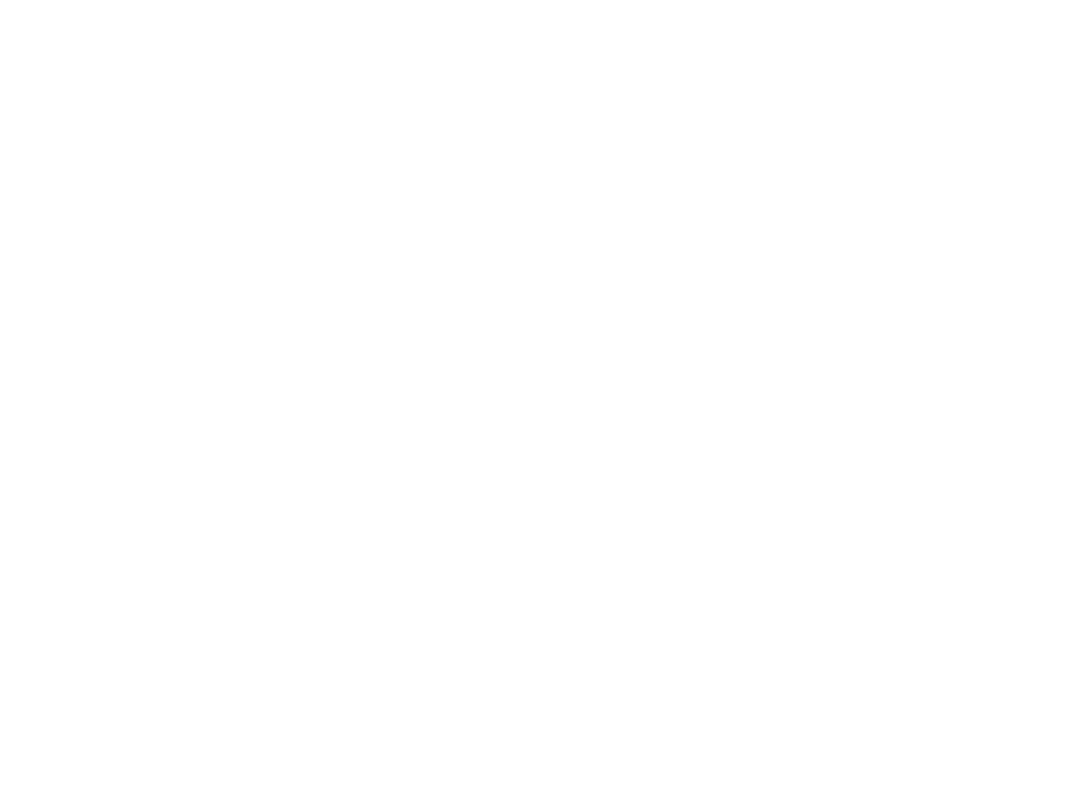
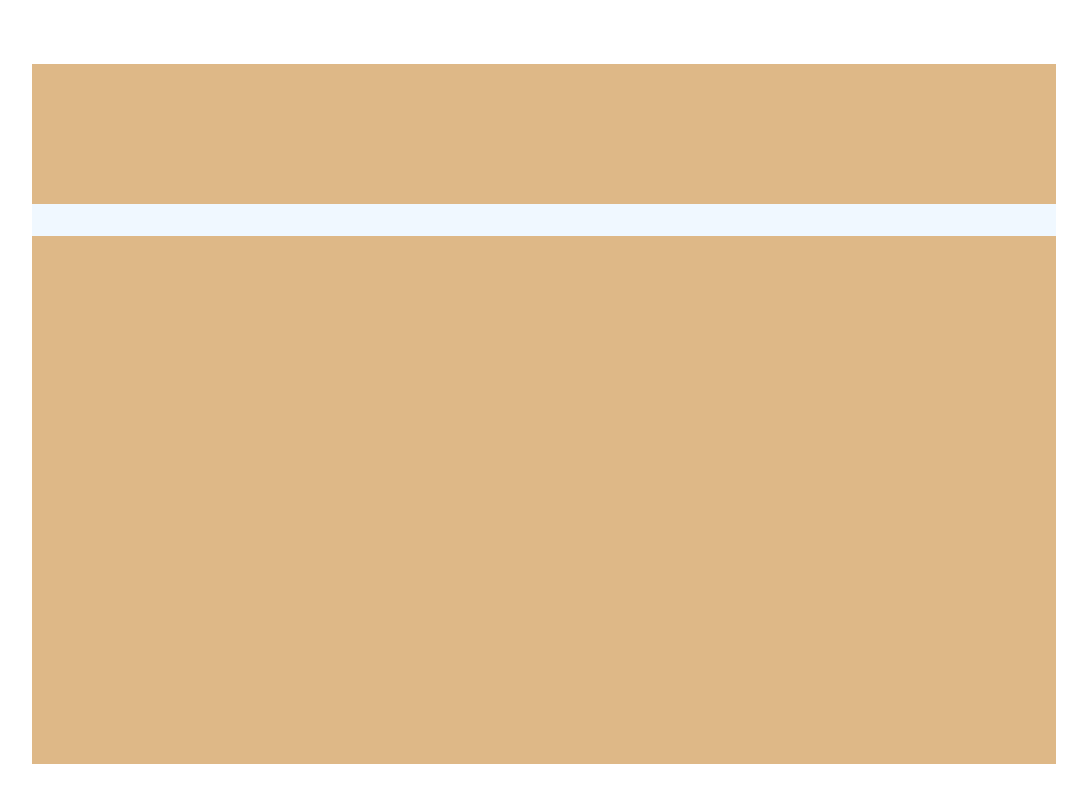
Before and after one commit to evansaizik/HNG_TASK_ONE, a React (Create React App) app: page / in a window 1280 px wide. Shown: the top 802 px of the page, without its empty margins (96-1183 px from the left). Built offline with nearby package versions, Linux system fonts and the light colour scheme.

Commit message:
Creating different JSX components

```diff
--- a/src/App.js
+++ b/src/App.js
@@ -1,4 +1,4 @@
-import Container from "./components/Container";
+import Container from "./components/Body/Container";
 
 function App() {
   return (
--- a/src/components/Container.js
+++ b/src/components/Body/Container.js
@@ -1,12 +1,14 @@
 import React from "react";
 import classes from './Container.module.css';
+import Profile from "./Profile";
+import Link from "./Link";
 
 const Container = () => {
   return (
     <div className={classes.layout}>
       <div className={classes.container}>
-        <div className={classes.one}></div>
-        <div className={classes.two}></div>
+        <Profile />
+        <Link />
       </div>
     </div>
   )
--- /dev/null
+++ b/src/components/Body/Container.module.css
@@ -0,0 +1,26 @@
+
+/* Auto layout */
+
+.layout {
+  display: flex;
+  flex-direction: column;
+  align-items: center;
+  padding: 64px 0px;
+  gap: 24px;
+  height: 924px;
+  left: 0px;
+  top: 0px;
+  /* background-color: orange; */
+  margin: auto;
+}
+
+.container {
+  display: flex;
+  flex-direction: column;
+  align-items: flex-start;
+  padding: 0px;
+  gap: 32px;
+  width: 80%;
+  height: 700px;
+  background-color: aliceblue;
+}
--- /dev/null
+++ b/src/components/Body/Link.js
@@ -0,0 +1,10 @@
+import React from "react";
+import classes from './Link.module.css';
+
+const Links = () => {
+  return (
+    <div className={classes.link}></div>
+  )
+}
+
+export default Links;
--- /dev/null
+++ b/src/components/Body/Link.module.css
@@ -0,0 +1,10 @@
+.link {
+  display: flex;
+  flex-direction: column;
+  align-items: center;
+  padding: 0px;
+  gap: 24px;
+  width: 100%;
+  height: 528px;
+  background-color: burlywood;
+}
--- /dev/null
+++ b/src/components/Body/Profile.js
@@ -0,0 +1,10 @@
+import React from "react";
+import classes from './Profile.module.css';
+
+const Profile = () => {
+  return(
+    <div className={classes.profile}></div>
+  )
+};
+
+export default Profile;
--- /dev/null
+++ b/src/components/Body/Profile.module.css
@@ -0,0 +1,11 @@
+.profile {
+  display: flex;
+  flex-direction: column;
+  align-items: center;
+  padding: 0px;
+  gap: 24px;
+  isolation: isolate;
+  width: 100%;
+  height: 140px;
+  background-color: burlywood;
+}
--- a/src/components/Container.module.css
+++ /dev/null
@@ -1,49 +0,0 @@
-
-/* Auto layout */
-
-.layout {
-  display: flex;
-  flex-direction: column;
-  align-items: center;
-  padding: 64px 0px;
-  gap: 24px;
-  height: 924px;
-  left: 0px;
-  top: 0px;
-  /* background-color: orange; */
-  margin: auto;
-}
-
-.container {
-  display: flex;
-  flex-direction: column;
-  align-items: flex-start;
-  padding: 0px;
-  gap: 32px;
-  width: 80%;
-  height: 700px;
-  /* background-color: aliceblue; */
-}
-
-.container .one {
-  display: flex;
-  flex-direction: column;
-  align-items: center;
-  padding: 0px;
-  gap: 24px;
-  isolation: isolate;
-  width: 100%;
-  height: 140px;
-  /* background-color: burlywood; */
-}
-
-.container .two {
-  display: flex;
-  flex-direction: column;
-  align-items: center;
-  padding: 0px;
-  gap: 24px;
-  width: 100%;
-  height: 528px;
-  /* background-color: burlywood; */
-}
```
Also changed, not shown: src/components/Button.js (added, +8 -0 lines), src/components/Button.module.css (added).
